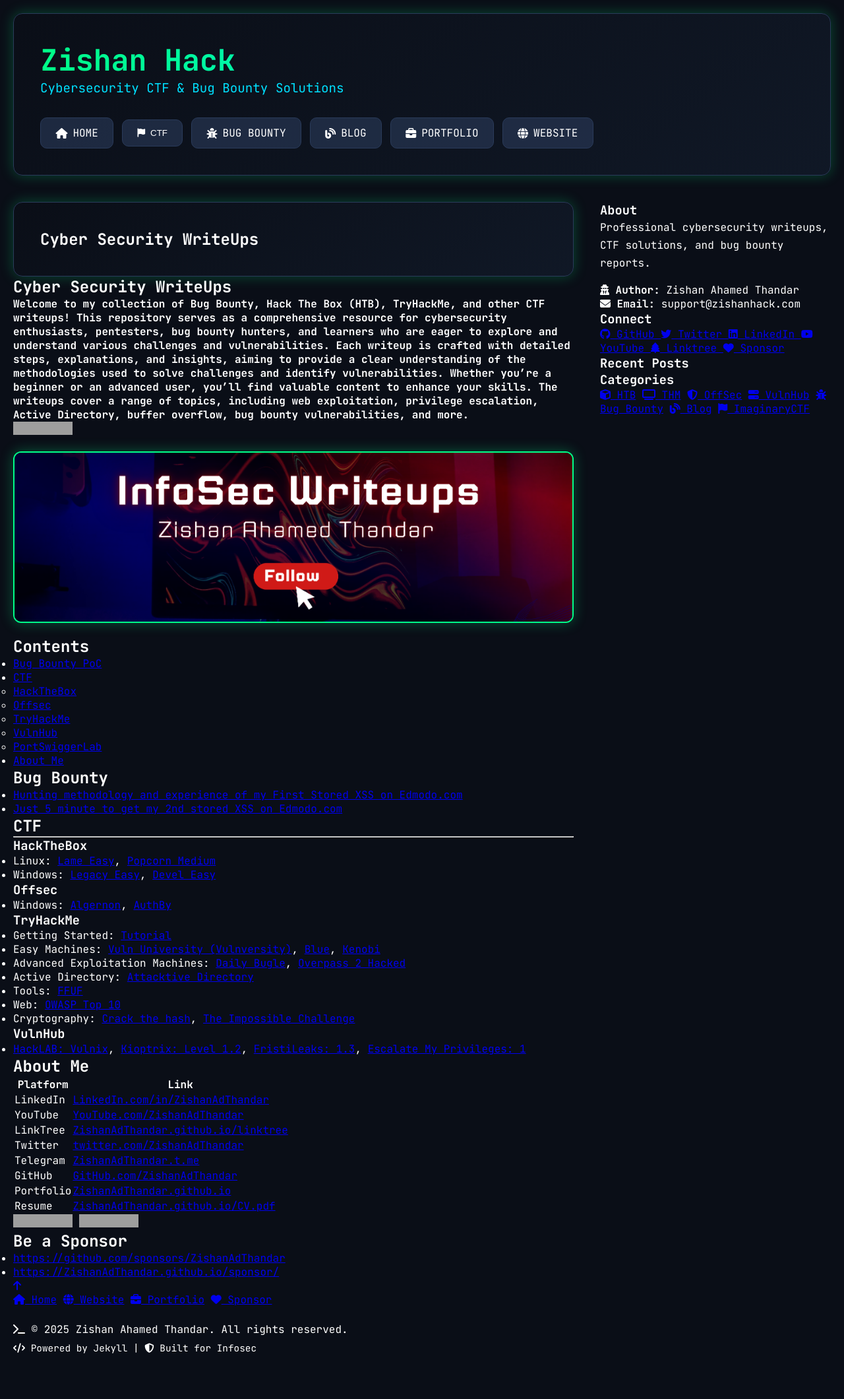
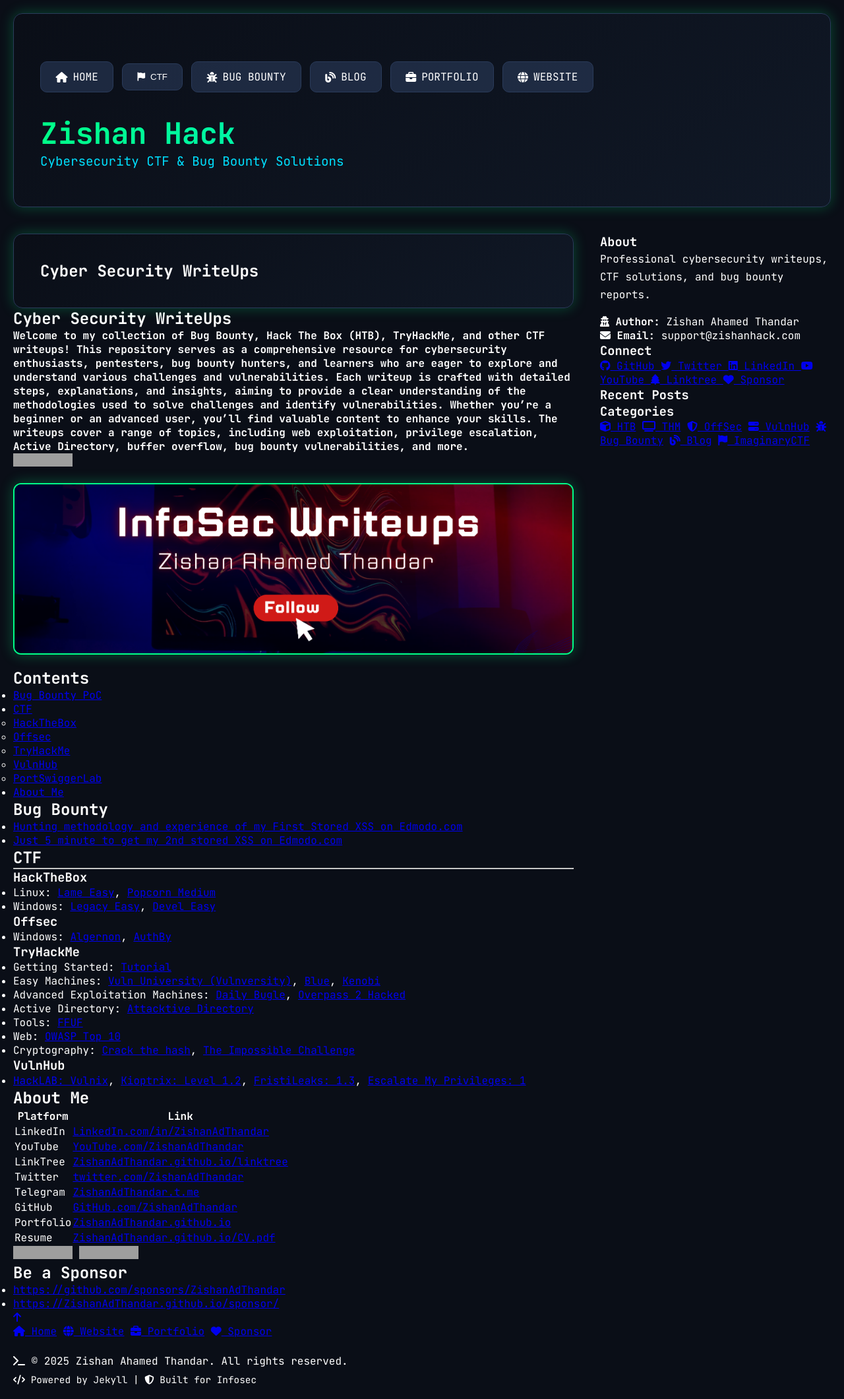
Before and after one commit to ZishanAdThandar/WriteUps, a Jekyll site: the page built from README.md, in a window 1280 px wide. Shown: the whole page at 66% size. Built offline with Jekyll 4.4.1, drawn with Linux system fonts in a browser that asks for light colours; our own code applies the rules of GitHub Pages for plain Markdown files; before the commit the page ends 2072 px from its top, so only the background shows below that; grey boxes are pictures that could not be loaded.

Commit message:
modified:   _includes/header.html 	modified:   assets/css/style.css

```diff
--- a/_includes/header.html
+++ b/_includes/header.html
@@ -1,12 +1,5 @@
 <header>
-  <h1 class="site-title">
-    {{ site.title }}<span class="cursor"></span>
-  </h1>
-
-  <p class="site-tagline">
-    {{ site.tagline }}
-  </p>
-
+  <!-- ================= NAV FIRST (ABOVE TITLE) ================= -->
   <div class="nav-container">
     <!-- Mobile Toggle -->
     <button class="mobile-nav-toggle" id="mobileNavToggle">
@@ -67,7 +60,16 @@
     </nav>
   </div>
 
-  <!-- ===== NAVIGATION SCRIPT ===== -->
+  <!-- ================= TITLE AFTER NAV ================= -->
+  <h1 class="site-title">
+    {{ site.title }}<span class="cursor"></span>
+  </h1>
+
+  <p class="site-tagline">
+    {{ site.tagline }}
+  </p>
+
+  <!-- ================= SCRIPT ================= -->
   <script>
     document.addEventListener("DOMContentLoaded", () => {
       const mobileToggle = document.getElementById("mobileNavToggle");
--- a/assets/css/style.css
+++ b/assets/css/style.css
@@ -212,3 +212,102 @@ header {
   color: var(--green);
   text-decoration: none;
 }
+
+
+/* ================= HEADER ================= */
+header {
+  background: linear-gradient(145deg, #0a0e17, #101826);
+  padding: 2.5rem;
+  border-radius: 14px;
+  border: 1px solid var(--border);
+  box-shadow: 0 0 20px rgba(0,255,136,.25);
+  position: relative;
+  z-index: 1000;
+}
+
+/* ================= NAV ================= */
+.nav-container {
+  position: relative;
+  z-index: 2000;
+  margin-bottom: 2rem;
+}
+
+.main-nav {
+  display: flex;
+  gap: 0.8rem;
+  flex-wrap: wrap;
+  align-items: center;
+}
+
+/* ================= DROPDOWN FIX ================= */
+.nav-dropdown {
+  position: relative;
+}
+
+.dropdown-content {
+  position: absolute;
+  top: calc(100% + 12px);
+  left: 0;
+
+  min-width: 320px;
+  padding: 1rem;
+
+  background: linear-gradient(180deg, #0f1525, #0a0e17);
+  border: 1px solid var(--border);
+  border-radius: 14px;
+
+  display: grid;
+  grid-template-columns: 1fr 1fr;
+  gap: 0.8rem;
+
+  box-shadow:
+    0 30px 80px rgba(0,0,0,.85),
+    inset 0 0 20px rgba(0,255,136,.08);
+
+  opacity: 0;
+  visibility: hidden;
+  transform: translateY(10px) scale(.97);
+  transition: all .25s ease;
+
+  z-index: 9999;
+}
+
+.nav-dropdown.open .dropdown-content {
+  opacity: 1;
+  visibility: visible;
+  transform: translateY(0) scale(1);
+}
+
+/* ================= TITLE ================= */
+.site-title {
+  font-size: 2.8rem;
+  background: linear-gradient(90deg, var(--green), var(--cyan));
+  -webkit-background-clip: text;
+  color: transparent;
+  font-weight: 800;
+}
+
+.site-tagline {
+  color: var(--cyan);
+  margin-bottom: 1rem;
+  font-size: 1.2rem;
+}
+
+/* ================= MOBILE ================= */
+@media (max-width: 768px) {
+  .main-nav {
+    display: none;
+    flex-direction: column;
+  }
+
+  .main-nav.active {
+    display: flex;
+  }
+
+  .dropdown-content {
+    position: static;
+    grid-template-columns: 1fr;
+    box-shadow: none;
+    transform: none;
+  }
+}
```
Also changed, not shown: other parts of _includes/header.html (+4 -12 lines).
